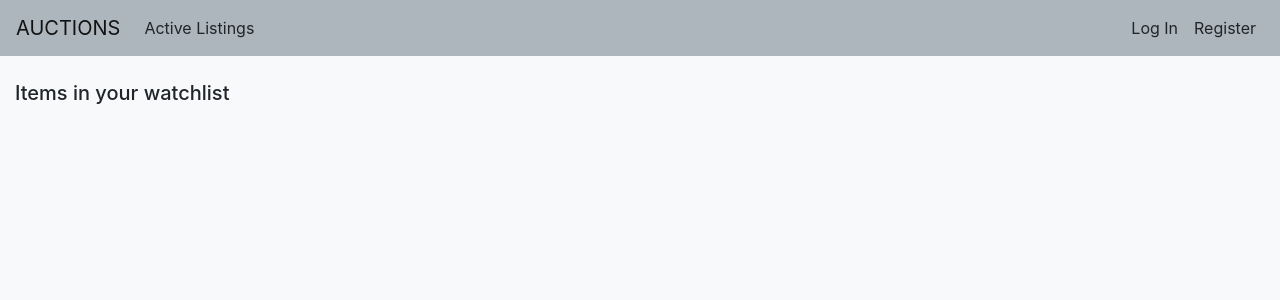
After one commit to ycolagelo/commerce-, a Django app: page /current_watchlist in a window 1280 px wide. The commit adds this page. Shown: the top 300 px of the page. Run offline with Django 3.2, Linux system fonts and the light colour scheme; data that the repository does not hold is empty; some libraries are stand-ins or nearby versions.

Commit message:
Added duplicated watchlist and delete.

```diff
--- a/auctions/admin.py
+++ b/auctions/admin.py
@@ -1,7 +1,7 @@
 from django.contrib import admin
 
 # Register your models here.
-from .models import Listing, Bid, Comment
+from .models import Listing, Bid, Comment, Watchlist
 
 
 class ListingsAdmin(admin.ModelAdmin):
@@ -11,3 +11,4 @@ class ListingsAdmin(admin.ModelAdmin):
 admin.site.register(Listing, ListingsAdmin)
 admin.site.register(Bid)
 admin.site.register(Comment)
+admin.site.register(Watchlist)
--- a/auctions/static/auctions/styles.css
+++ b/auctions/static/auctions/styles.css
@@ -21,7 +21,7 @@ body {
 }
 
 .header {
-  background-color: #6c757d;
+  background-color: #ADB5BD;
   color: #212529 !important;
 }
 
@@ -86,6 +86,7 @@ a:focus {
 .listing-card-top {
     height: 50%;
     display: flex;
+    /* background-color: #f8f9fa; */
     justify-content: center;
 }
 
@@ -96,4 +97,9 @@ a:focus {
 .card-image {
     max-height: 95%;
     max-width: 95%;
+    border-radius: 5px;
 }
+.heading {
+    /* text-align: center !important; */
+    margin-bottom: revert;
+}
--- /dev/null
+++ b/auctions/templates/auctions/current_watchlist.html
@@ -0,0 +1,18 @@
+{% extends "auctions/layout.html" %}
+{% block body %}
+    <h5>Items in your watchlist</h5>
+    <div class="cotainer">
+        {% for listing in listings %}
+        <div class="">
+            <img src="{{listing.listing.image.url}}">
+        </div>
+        <div>
+            <p>{{listing.listing.name}}</p>
+            <p>{{listing.listing.description}}</p>
+            <p>{{listing.listing.price}}</p>
+        </div>
+        {% endfor %}
+    </div>
+
+
+{% endblock %}
--- a/auctions/templates/auctions/layout.html
+++ b/auctions/templates/auctions/layout.html
@@ -23,7 +23,7 @@
                             <a class="nav-link" href="{% url 'create_list' %}">Create Listing</a>
                         </li>
                         <li>
-                             <a class="nav-link" href="">Watchlist</a>
+                             <a class="nav-link" href="{% url 'current_watchlist' %}">Watchlist</a>
                         </li>
                     {% endif %}
                 </ul>
--- a/auctions/urls.py
+++ b/auctions/urls.py
@@ -8,5 +8,11 @@ urlpatterns = [
     path("logout", views.logout_view, name="logout"),
     path("register", views.register, name="register"),
     path("create_list", views.create_list, name="create_list"),
-    path("<int:item_id>/details", views.details, name="details")
+    path("<int:item_id>/details", views.details, name="details"),
+    path("<int:product_id>/watchlist", views.watchlist, name="watchlist"),
+    path("current_watchlist", views.current_watchlist, name="current_watchlist"),
+    path("<int:listing_id>/watchlist_delete",
+         views.watchlist_delete, name="watchlist_delete"),
+    # path("<int:product_listing_id/delete_list>",
+    #  views.delete_list, name="delete_list")
 ]
--- a/auctions/views.py
+++ b/auctions/views.py
@@ -3,8 +3,8 @@ from .models import User
 from django.contrib.auth import authenticate, login, logout
 from django.db import IntegrityError
 from django.http import HttpResponse, HttpResponseRedirect
-from django.shortcuts import render
-from .models import Listing, Choices
+from django.shortcuts import render, get_object_or_404
+from .models import Listing, Choices, Watchlist
 from .forms import NewListForm
 
 
@@ -109,8 +109,49 @@ def details(request, item_id):
 
 
 def watchlist(request, product_id):
-    if request.method == "GET":
-        product = listing.objects.get(pk=product_id)
-        Watchlist.save(product)
-        # check how to save to the watchlist database and see how to display a success message.
-        # Work on displaying the watchlist  page
+    """update the watchlist"""
+    listing = Listing.objects.get(pk=product_id)
+    user = request.user
+    watchlist_products = Watchlist.objects.filter(
+        user_id=user.id).all()
+
+    is_in = False
+    for w_p in watchlist_products:
+        if listing == w_p.listing:
+            is_in = True
+
+    if is_in:
+
+        return render(request, "auctions/watchlist.html", {
+            "listing": listing
+        })
+
+    new_watchlist = Watchlist(user=request.user, listing=listing)
+    new_watchlist.save()
+    return HttpResponseRedirect(reverse("current_watchlist"))
+
+
+def current_watchlist(request):
+    """Lists all the items in the users watchlist"""
+    user = request.user
+    listings = Watchlist.objects.filter(user_id=user.id).all()
+
+    return render(request, "auctions/current_watchlist.html", {
+        "listings": listings
+    })
+
+
+def watchlist_delete(request, listing_id):
+    """delete item that is duplicated in the watchlist"""
+    item = get_object_or_404(Watchlist, listing=listing_id)
+    if request.method == "POST":
+        item.delete()
+    return HttpResponseRedirect(reverse("current_watchlist"))
+
+
+# def product_bid(request, ):
+
+
+# pass
+# find a  way to save currency
+# continue with validation for bids
```
Also changed, not shown: auctions/models.py (+5 -4 lines), auctions/templates/auctions/details.html (+7 -4 lines), auctions/templates/auctions/watchlist.html (added, +20 -0 lines), auctions/migrations/0019_auto_20201117_1708.py (added), auctions/migrations/0020_auto_20201117_1709.py (added), auctions/migrations/0021_auto_20201117_1802.py (added).
